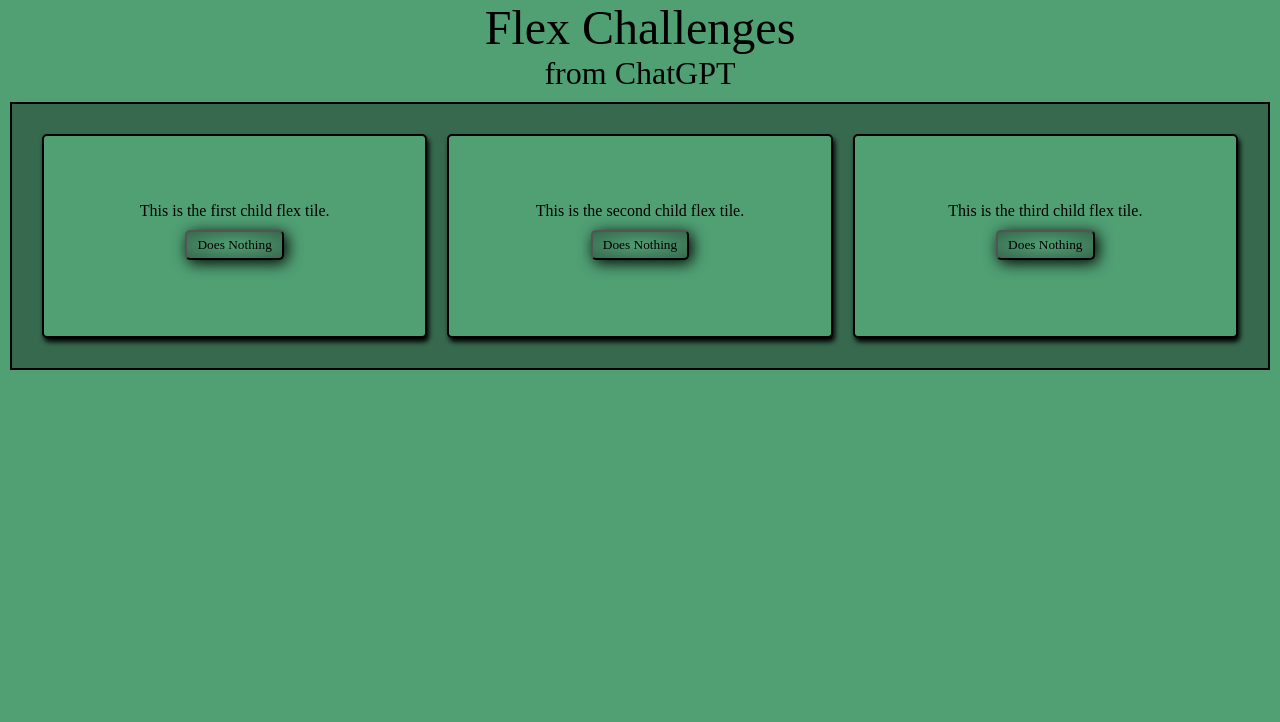
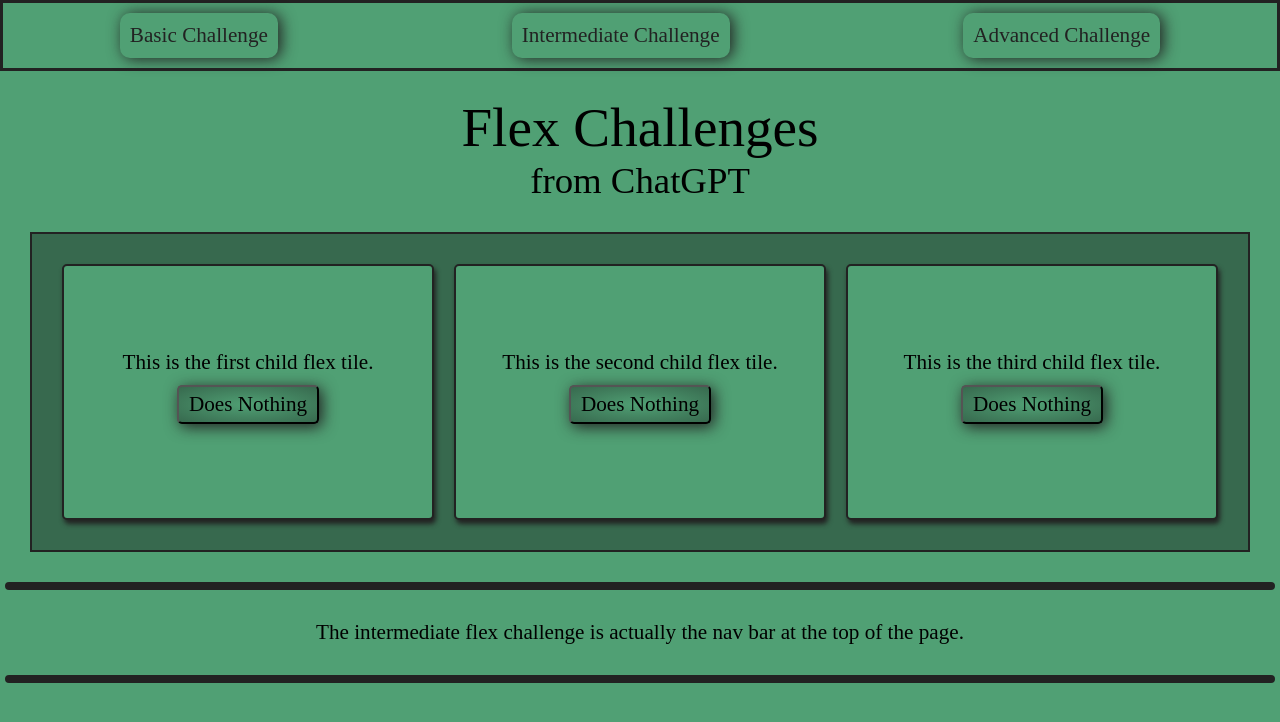
Before and after one commit to djhomann2005/Flex-Challenges, a plain HTML site: page index.html in a window 1280 px wide. Drawn offline with Linux system fonts and the light colour scheme; a web font is replaced by a local one.

Commit message:
Added nav bar for intermediate challenge

```diff
--- a/index.html
+++ b/index.html
@@ -12,6 +12,13 @@
 
 <body>
     <header>
+        <nav class="nav-bar">
+            <ul class="nav-container">
+                <li class="nav-item"><a href="#basic-flex">Basic Challenge</a></li>
+                <li class="nav-item"><a href="#inter-flex">Intermediate Challenge</a></li>
+                <li class="nav-item"><a href="#adv-flex">Advanced Challenge</a></li>
+            </ul>
+        </nav>
         <h1 class="page-title">Flex Challenges</h1>
         <h2 class="page-subtitle">from ChatGPT</h2>
     </header>
@@ -37,6 +44,18 @@
                 <button>Does Nothing</button>
             </div>
         </div>
+        <hr>
+
+        <div id="inter-flex">
+            <p>
+                The intermediate flex challenge is actually the nav bar at the top of the page.
+            </p>
+        </div>
+        <hr>
+
+        <div id="adv-flex">
+
+        </div>
     </main>
 </body>
 </html>
--- a/styles.css
+++ b/styles.css
@@ -1,6 +1,7 @@
 * {
     font-family: "Bruno Ace SC", serif;
     font-weight: 400;
+    font-size: 1.15rem;
     font-style: normal;
     margin: 0;
     padding: 0;
@@ -8,20 +9,45 @@
     background-color: #50a074;
 }
 
+nav ul {
+    position: relative;
+    display: flex;
+    list-style-type: none;
+    justify-content: space-around;
+    border: 3px solid #222222;
+    margin-bottom: 25px;
+}
+
+nav li {
+    padding: 10px;
+    box-shadow: 3px 1px 15px #222222;
+    border-radius: 10px;
+    margin: 10px;
+}
+
+nav a {
+    color: #222222;
+    text-decoration: none;
+}
+
+nav a:hover {
+    font-size: 1.25rem;
+}
+
 h1 {
-    font-size: 3em;
+    font-size: 3rem;
 }
 
 h2 {
-    font-size: 2em;
+    font-size: 2rem;
 }
 
 .flex-container {
     display: flex;
     background-color: #37694e;
-    border: 2px solid black;
+    border: 2px solid #222222;
     padding: 20px;
-    margin: 10px;
+    margin: 30px;
     align-content: space-around;
     justify-content: space-evenly;
     flex-direction: row;
@@ -32,21 +58,35 @@
     min-height: 10em;
     padding: 20px;
     margin: 10px;
-    border: 2px solid black;
+    border: 2px solid #222222;
     border-radius: 5px;
     align-content: center;
-    box-shadow: 2px 4px 5px black;
+    box-shadow: 2px 4px 5px #222222;
 }
 
 button {
     padding: 5px 10px;
     border-radius: 5px;
     margin: 10px;
-    box-shadow: 3px 3px 15px black;
+    box-shadow: 3px 3px 15px #222222;
     background-image: radial-gradient(#50a074, #37694e);
 }
 
 button:hover {
     background-image: radial-gradient(#999999, #696969);
-    color: black;
+    color: #222222;
 }
+
+hr {
+    border: 4px solid #222222;
+    margin: 5px;
+    border-radius: 4px;
+}
+
+#inter-flex {
+    margin: 30px 0px;
+}
+
+@media screen {
+
+}
```
